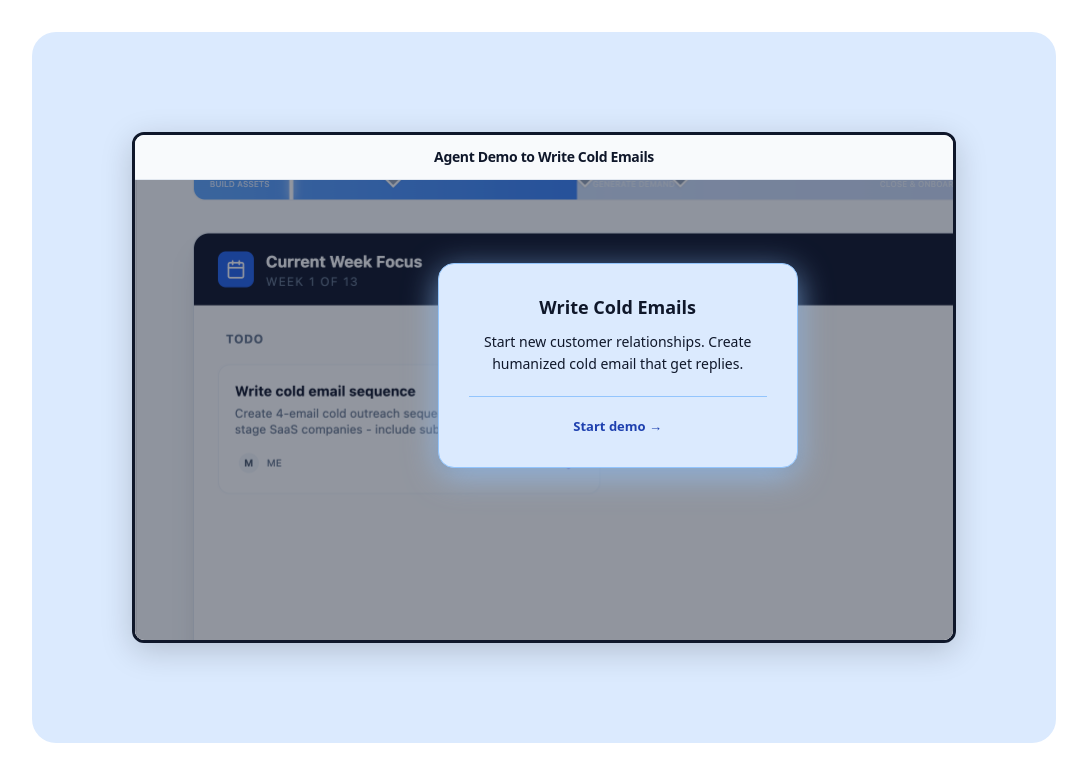
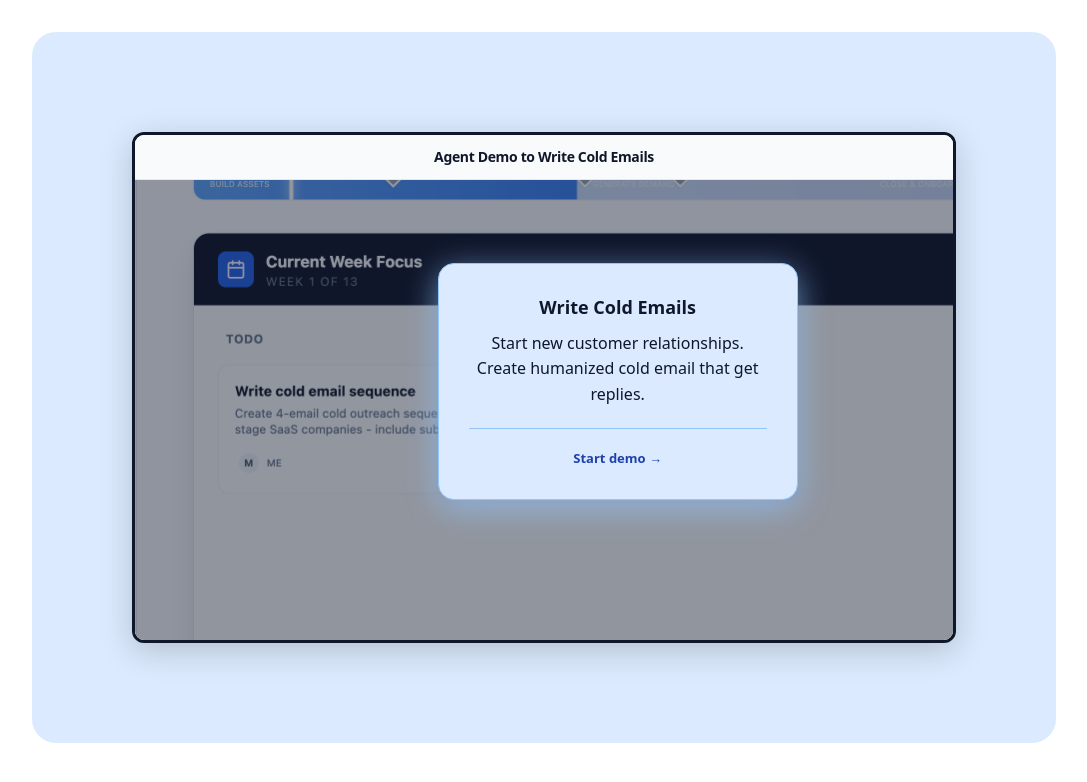
Before and after one commit to ZenlyPawZen/corzen-demo-cold-email, a React (Vite) app: page / in a window 1280 px wide. Shown: the top 782 px of the page, without its empty margins (96-1183 px from the left). Built offline with nearby package versions, Linux system fonts and the light colour scheme.

Commit message:
Update paragraph font size in CorZenDemo
Increased font size for paragraph elements in step description.

```diff
--- a/src/CorZenDemo.jsx
+++ b/src/CorZenDemo.jsx
@@ -77,7 +77,7 @@ const IntroCallout = ({ step, onNext }) => (
       <h2 style={{ fontSize: '18px', fontWeight: 700, color: '#0f172a', margin: '0 0 10px' }}>
         {step.title}
       </h2>
-      <p style={{ fontSize: '14px', lineHeight: '1.6', color: '#0f172a', margin: '0 0 20px' }}>
+      <p style={{ fontSize: '16px', lineHeight: '1.6', color: '#0f172a', margin: '0 0 20px' }}>
         {step.description}
       </p>
       <div style={{ borderTop: '1px solid #93c5fd', paddingTop: '16px' }}>
@@ -134,7 +134,7 @@ const Callout = ({ step, onBack, onNext, onRestart, isFirst, isLast }) => {
           width: cardWidth, pointerEvents: 'auto',
         }}
       >
-        <p style={{ fontSize: '14px', lineHeight: '1.5', color: '#0f172a', margin: 0, whiteSpace: 'pre-line' }}>
+        <p style={{ fontSize: '16px', lineHeight: '1.5', color: '#0f172a', margin: 0, whiteSpace: 'pre-line' }}>
           {step.description}
         </p>
         <div style={{ display: 'flex', alignItems: 'center', justifyContent: 'space-between', marginTop: '10px', paddingTop: '10px', borderTop: '1px solid #93c5fd' }}>
```
